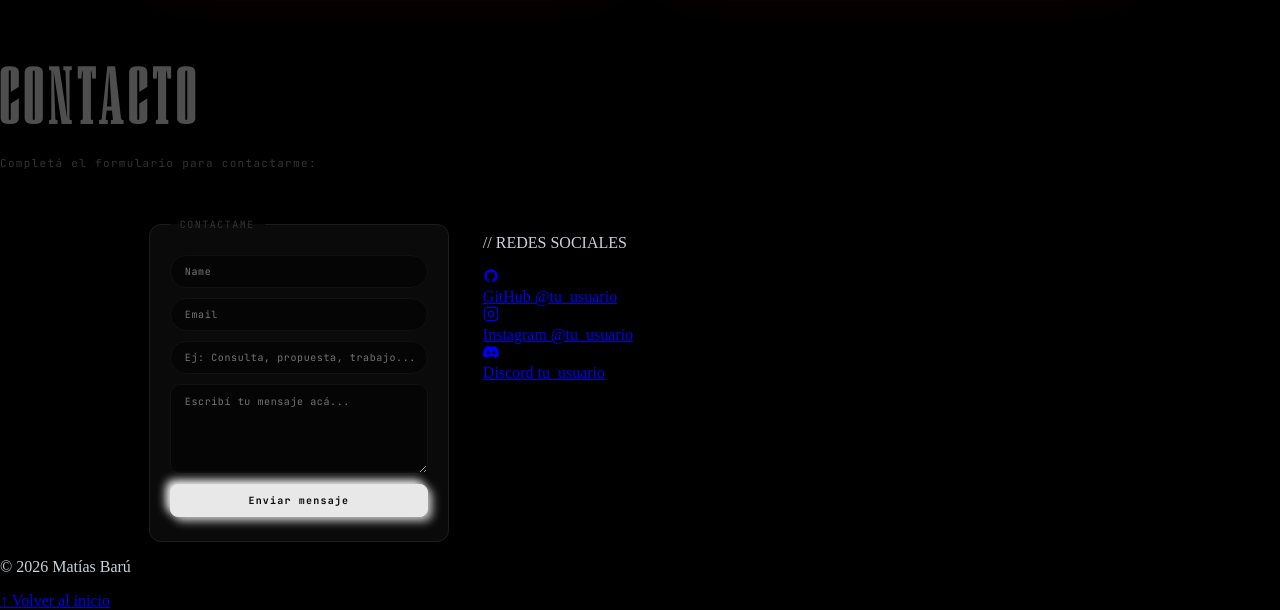
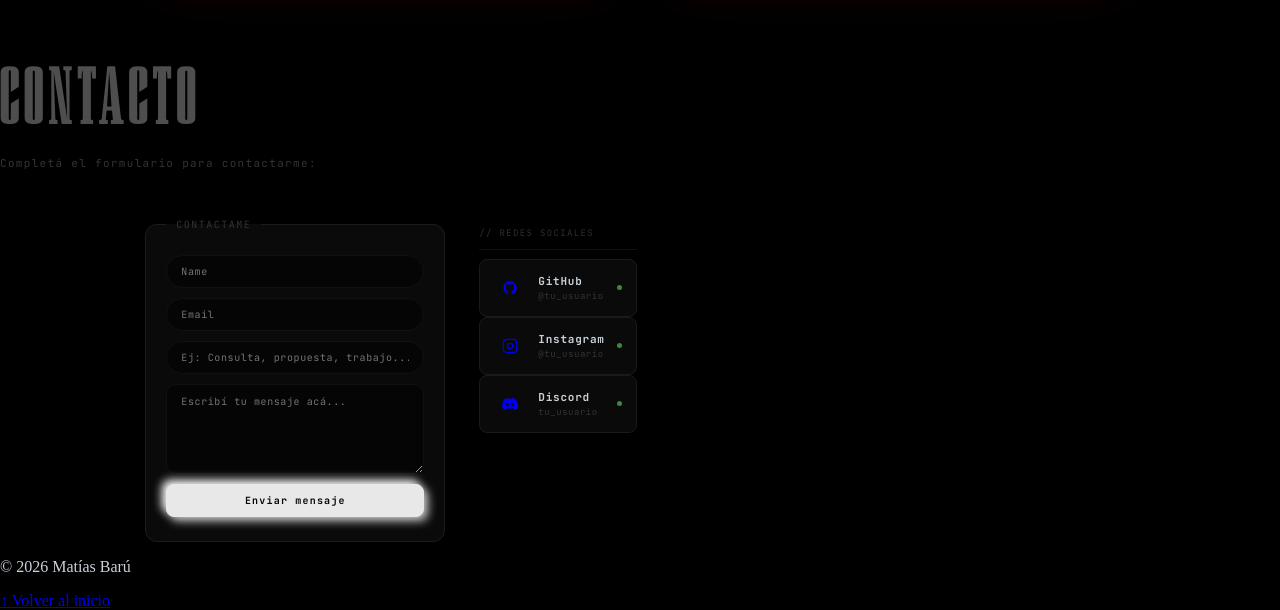
Before and after one commit to cubanastrike/tp_programacion_, a plain HTML site: page index.html in a window 1280 px wide. Shown: the part 3370-3980 px from the top of the page. Drawn offline with Linux system fonts and the light colour scheme.

Commit message:
feat: agrego redes sociales a seccion contacto

```diff
--- a/style.css
+++ b/style.css
@@ -734,3 +734,70 @@ header {
 .fieldset button[type="submit"]:active {
   box-shadow: 2px 2px 8px #c5c5c5, -2px -2px 8px #fff;
 }
+
+* ── REDES CONTACTO ── */
+.redes-col {
+  display: flex;
+  flex-direction: column;
+  gap: 12px;
+  width: 200px;
+}
+
+.redes-col-header {
+  font-family: 'JetBrains Mono', monospace;
+  font-size: 9px;
+  color: #2e2e2e;
+  letter-spacing: 0.15em;
+  padding-bottom: 10px;
+  border-bottom: 1px solid #111;
+}
+
+.red-card-contact {
+  background: #0a0a0a;
+  border: 1px solid #1a1a1a;
+  border-radius: 8px;
+  padding: 12px 14px;
+  text-decoration: none;
+  display: flex;
+  align-items: center;
+  gap: 12px;
+  transition: border-color .3s, background .3s;
+}
+.red-card-contact:hover { background: #111; border-color: #333; }
+
+.red-card-contact .card-icon {
+  width: 32px; height: 32px;
+  border-radius: 6px;
+  display: flex; align-items: center; justify-content: center;
+  flex-shrink: 0;
+}
+
+.red-card-contact .card-info {
+  display: flex;
+  flex-direction: column;
+  gap: 2px;
+}
+
+.red-card-contact .card-name {
+  font-family: 'JetBrains Mono', monospace;
+  font-size: 11px;
+  font-weight: 700;
+  color: #c9d1d9;
+  letter-spacing: 0.07em;
+}
+
+.red-card-contact .card-handle {
+  font-family: 'JetBrains Mono', monospace;
+  font-size: 9px;
+  color: #333;
+  letter-spacing: 0.06em;
+}
+
+.red-card-contact .status-dot {
+  width: 5px; height: 5px;
+  border-radius: 50%;
+  background: #3a8a3a;
+  animation: pulso 2s ease-in-out infinite;
+  margin-left: auto;
+  flex-shrink: 0;
+}
```
